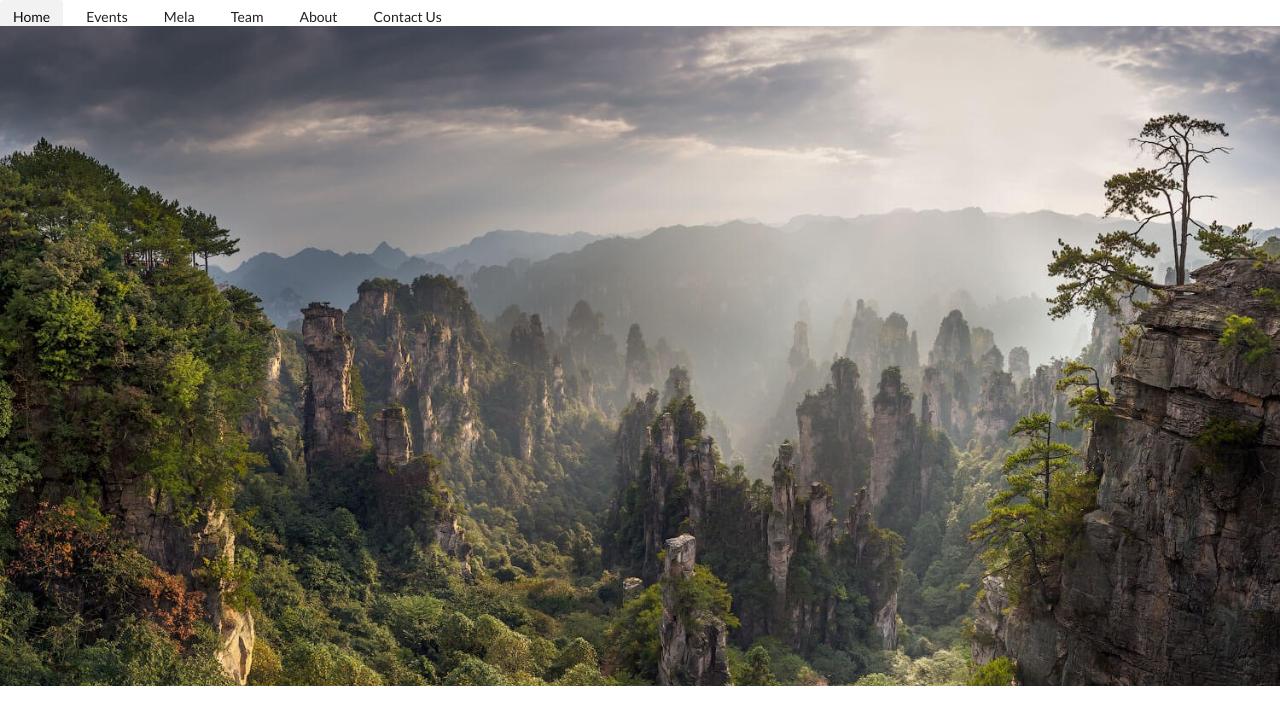
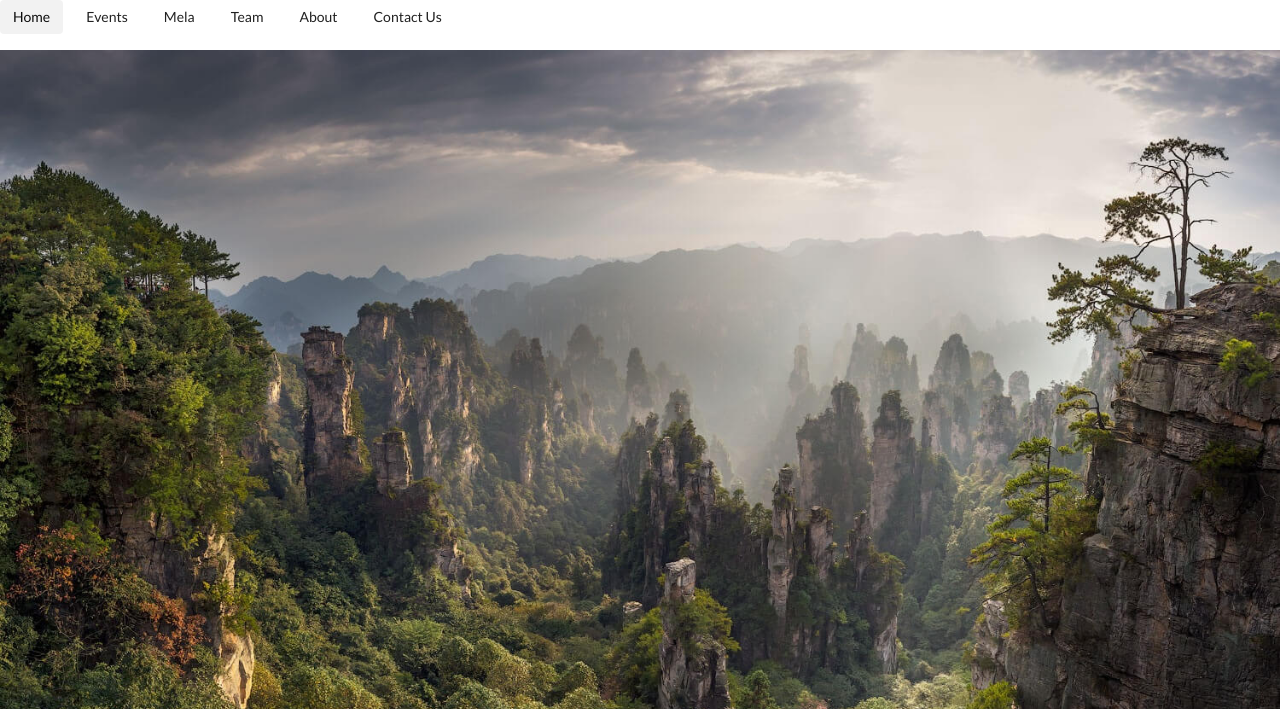
Before and after one commit to lokeshinumpudi/IsteGriet, a PHP site: page / in a window 1280 px wide. Shown: the top 709 px of the page. Run offline with PHP 8.4, Linux system fonts and the light colour scheme.

Commit message:
padding change

```diff
--- a/index.html
+++ b/index.html
@@ -280,7 +280,7 @@
         /*Detail view*/
 
         .content-description {
-            padding: 6%;
+            padding: 1%;
         }
 
         .notification {
--- a/index.php
+++ b/index.php
@@ -9,7 +9,9 @@
 
     <style>
         /*fonts*/
-
+        .main-menu{
+            padding-bottom:24px;
+        }
         @font-face {
             font-family: 'icomoon';
             src: url('fonts/icomoon.eot?y2cx5o');
@@ -358,7 +360,7 @@
     <!--menu bar-->
     <!--top menu start-->
 
-    <div class="ui fluid container  ">
+    <div class="ui fluid container main-menu">
 
         <div class="ui secondary  menu">
             <a href="#/">
@@ -379,8 +381,8 @@
                 <li class="item" ng-class="{'active':bodyvm.activetab =='about'}">About</li>
             </a>
             <a href="#/contact">
-            <li class="item" ng-class="{'active':bodyvm.activetab =='contactUs'}">Contact Us</li>
-        </a>
+                <li class="item" ng-class="{'active':bodyvm.activetab =='contactUs'}">Contact Us</li>
+            </a>
 
             <!--<div class="right menu">
             <div class="item">
--- a/views/eventDetail.html
+++ b/views/eventDetail.html
@@ -1,4 +1,4 @@
-<div class="ui container">
+<div class="ui fluid container">
 
     <div class="ui segment">
         <!--left rail-->
```
